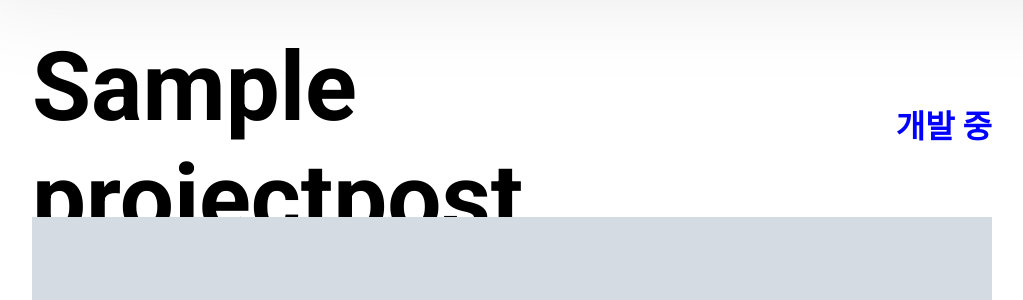
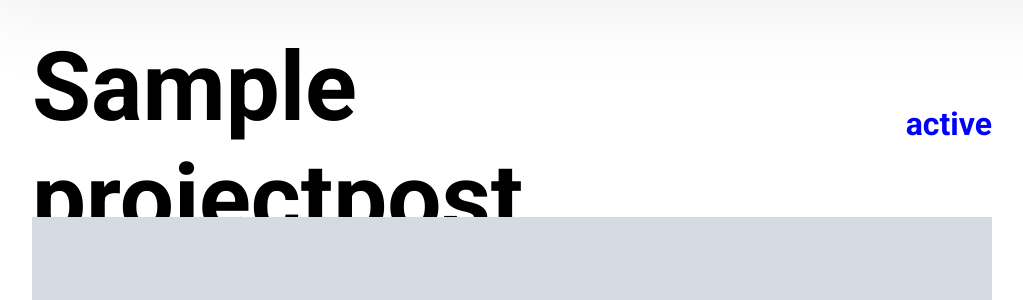
Before and after one commit to donghyeon24/CommLion, a Django app: page /project/detail/1/ in a window 1280 px wide. Shown: the part 169-469 px from the top of the page, without its empty margins (28-1051 px from the left). Run offline with Django 3.2, Linux system fonts and the light colour scheme; tables that the repository leaves empty hold one stand-in row (values such as "Sample post"); grey boxes marked "Sample" are stand-in pictures.

Commit message:
2nd bug fix

```diff
--- a/commlion/templates/index.html
+++ b/commlion/templates/index.html
@@ -13,7 +13,7 @@
     <p>오직 멋쟁이사자처럼을 위한 학교별 커뮤니티 공지사항, QnA ... 이제 모든 것들을 CommLion 한 곳에서 경험해보세요.</p>
 
     {% if me %}
-    <button type="button" onclick="javascript:location.href='{% url 'noticeMain' %}'; alert('{{me.uni_num.uni_name}} 멋쟁이사자처럼 \n'+'{{me.student_generation}} '+'{{me.student_name}}님, 안녕하세요😀' );">시작하기</button>
+    <button type="button" onclick="javascript:location.href='{% url 'noticeMain' %}'; alert('{{me.uni_num.uni_name}} 멋쟁이사자처럼 \n'+'{{me.student_generation}}학년'+'{{me.student_name}}님, 안녕하세요😀' );">시작하기</button>
     {% else %}
     <button type="button" onclick="location.href='{% url 'noticeMain' %}'">시작하기</button>
     <!-- <button type="button" onclick=alert("로그인을 해주세요.")>시작하기</button> -->
--- a/commlion/templates/project-detail.html
+++ b/commlion/templates/project-detail.html
@@ -12,7 +12,8 @@
 
   <div class="top">
     <div class="title">{{ project.title }}</div>
-    <div class="status_dev">개발 중</div>
+    <div class="
+    {% if project.state == "개발 완료" %}status_dev{% else %}status_compl {% endif %}">{{project.state}}</div>
     <!-- 추후변경 -->
   </div>
 
--- a/static/css/project-detail.css
+++ b/static/css/project-detail.css
@@ -37,9 +37,16 @@ a {
   font-family: "Roboto";
   font-size: 32px;
   font-weight: bold;
+  color: red;
+  align-self: center;
+}
+
+.container .top .status_compl {
+  font-family: "Roboto";
+  font-size: 32px;
+  font-weight: bold;
   color: blue;
   align-self: center;
-  /* 추후에 js로 개발 현황에 따라 색상 변경할 것*/
 }
 
 .container img {
```
